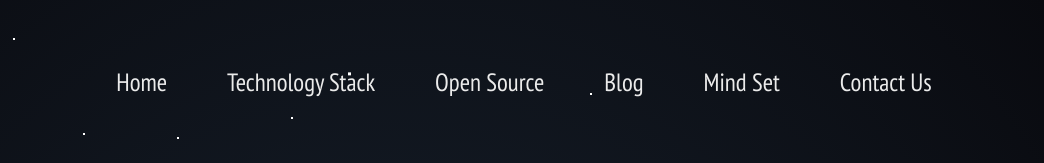
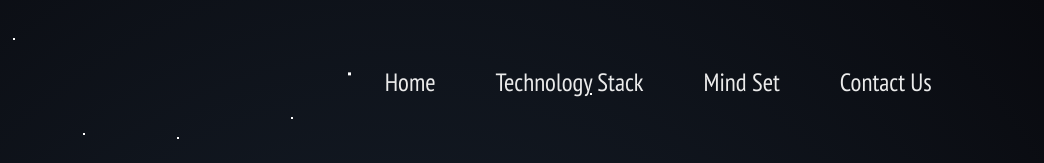
Before and after one commit to SalemAttia/gurdians-static-site, a Gatsby site: page / in a window 1280 px wide. Shown: the top 163 px of the page, 236-1280 px from the left. Built offline with nearby package versions, Linux system fonts and the light colour scheme; Gatsby itself is replaced by a stand-in of ours.

Commit message:
remove un coplate component from the layout to finalizing this site

```diff
--- a/src/components/layouts/header.js
+++ b/src/components/layouts/header.js
@@ -31,8 +31,6 @@ const Header = ({ siteTitle }) => {
                           <ul className="navbar-nav ml-auto" id="nav">
                               <li className="nav-item active"><Link className="nav-link" to="/">Home</Link></li>
                               <li className="nav-item"><Link className="nav-link" to="/technology-stack/">Technology Stack</Link></li>
-                              <li className="nav-item"><Link className="nav-link" to="/open-source">Open Source</Link></li>
-                              <li className="nav-item"><Link className="nav-link "to="/blog">Blog</Link></li>
                               <li className="nav-item"><Link className="nav-link "to="/mind-set">Mind Set</Link></li>
                               <li className="nav-item"><Link className="nav-link" to="/contactus">Contact Us</Link></li>
                           </ul>
--- a/src/pages/index.js
+++ b/src/pages/index.js
@@ -4,7 +4,6 @@ import Layout from "../components/layouts/layout"
 import Banner from "../components/Banner/Banner"
 import TechStack from "../components/TechStack/TechStack"
 import MindSet from '../components/MindSetComponent/MindSetComponent.js'
-import Blog from "../components/Blog/Blog"
 import SEO from "../components/seo"
 
 
@@ -13,7 +12,6 @@ const IndexPage = () => (
     <SEO title="Home"/>
     <Banner></Banner>
     <TechStack></TechStack>
-    <Blog title="recent blog"></Blog>
     <MindSet title="Mind Set"></MindSet>
   </Layout>
 )
```
